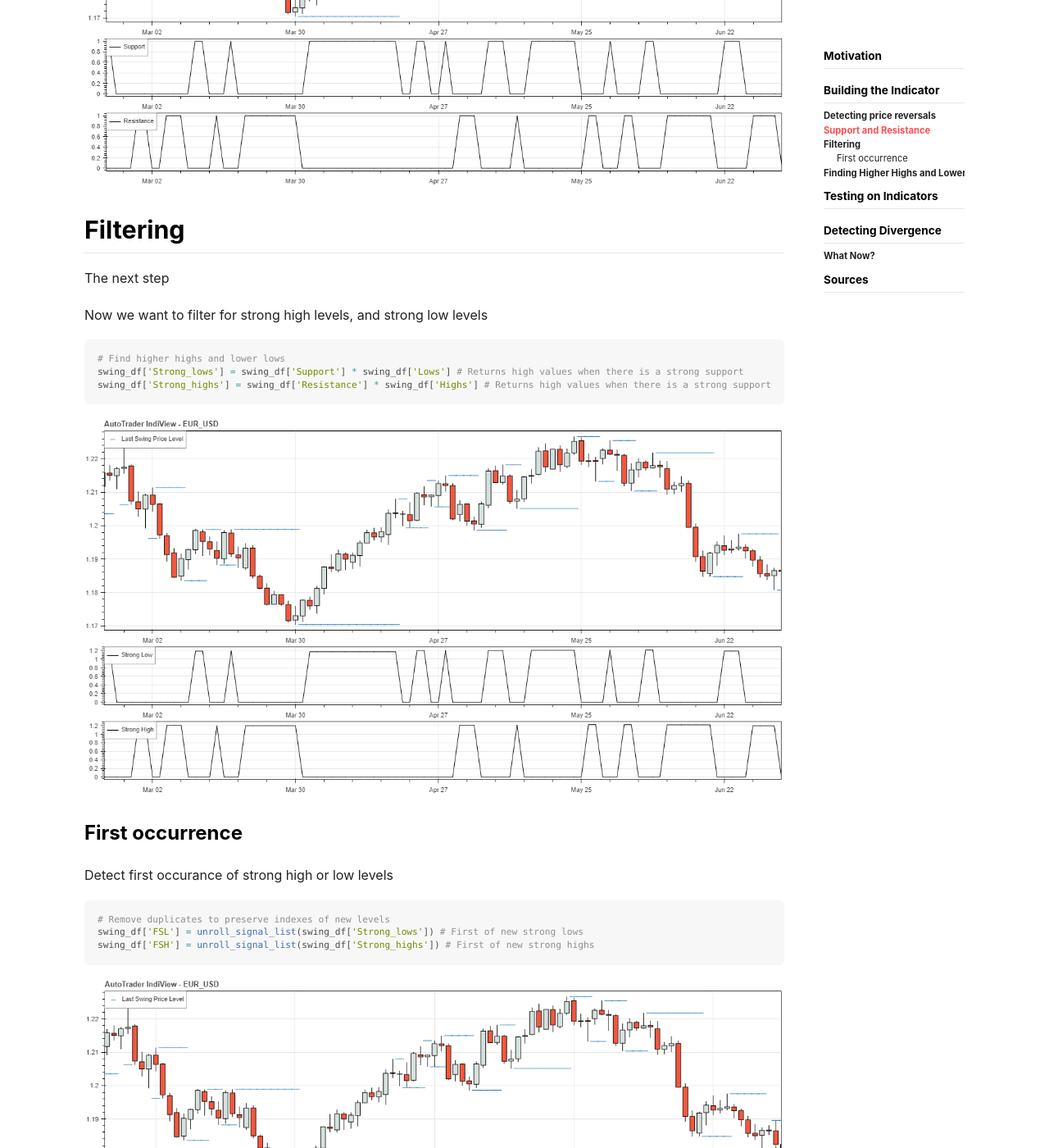
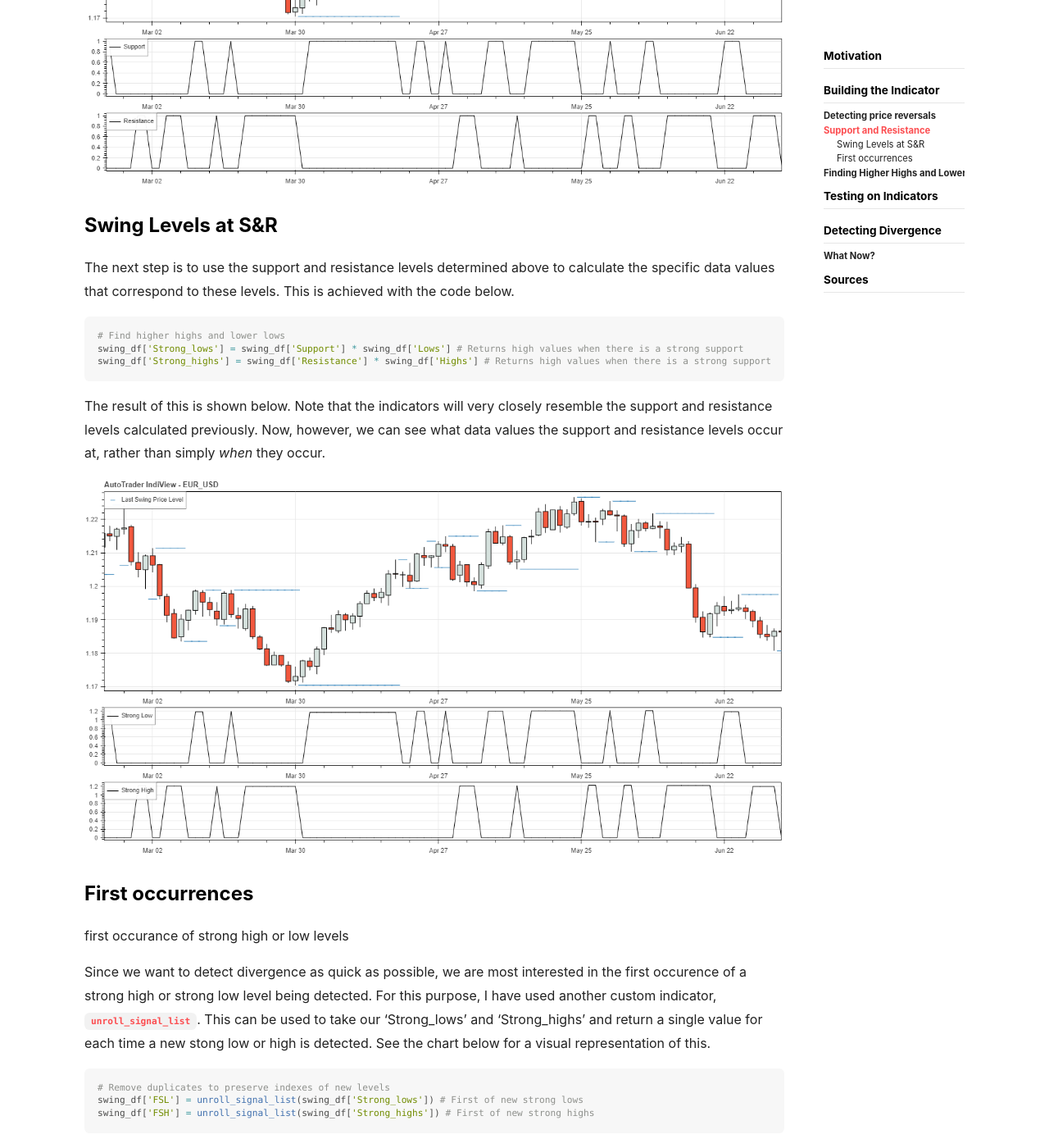
Before and after one commit to kieran-mackle/AutoTrader, a Jekyll site: the page built from content/_posts/2021-11-08-detecting-divergence.md, in a window 1280 px wide and 1400 px high, scrolled down 3603 px. Shown: the whole window at 82% size. Built offline with Jekyll 4.4.1, drawn with Linux system fonts in a browser that asks for light colours; nearby versions of some CDN libraries; some of the changed text lies outside the part shown.

Commit message:
docs: FSL

````diff
--- a/content/_posts/2021-11-08-detecting-divergence.md
+++ b/content/_posts/2021-11-08-detecting-divergence.md
@@ -47,7 +47,7 @@
 
 
 By the end of this post, I hope to have achieved the goals above. As a side note, throughout the rest of the post,
-the charts you see have been generated using using [AutoPlot](../docs/autoplot).
+the charts you see have been generated using using [AutoPlot](../../../docs/autoplot).
 
 
 ## Detecting price reversals
@@ -59,7 +59,7 @@
 
 My approach to solving this problem is more mechanical, and is as follows: by fitting a short-period moving
 average to the dataset, I can use the slope to detect local highs and local lows. This is exactly the approach
-I have implemented in the [`find_swings`](../docs/indicators#swing-detection) utility indicator. This indicator
+I have implemented in the [`find_swings`](../../../docs/indicators#swing-detection) utility indicator. This indicator
 is illustrated on the chart below by the dashed lines. The second plot below the price chart shows the implied
 trend, yielding a value of `1` when a swing low is detected (implying an uptrend) and a value of `-1` when a
 swing high is detected (implying a downtrend).
@@ -75,7 +75,7 @@
 
 
 ## Support and Resistance
-Examing the image above of the detected price swing levels, it is clear that the indicator picks up some movements
+Examing the image of the detected price swing levels above, it is clear that the indicator picks up some movements
 that are not significant levels. As such, we need a way to filter these out, so that we are left with more significant
 support and resistance levels. To do this, I will disregard levels detected that last fewer than 1 candle. The code
 snippet below accomplishes this.
@@ -95,7 +95,7 @@
 
 First, we determine when a new level is detected, `new_level`. This is simply where the most recently detected level does
 not equal the previous level. Next, we count the number of candles since the last swing level was first detected. To do
-this, I make use of the [`candles_between_crosses`](../docs/indicators#candles-between-crosses) indicator. Finally, we can
+this, I make use of the [`candles_between_crosses`](../../../docs/indicators#candles-between-crosses) indicator. Finally, we can
 determine support and resistance levels by filtering out the swing levels which do not last more than 1 candle.
 These support and resistance levels have been added to the chart below. Here you can clearly see that when a swing level
 reaches the specified length of 1 candle, it becomes a support or resistance level.
@@ -116,10 +116,9 @@
 
 
 
-## Filtering
-The next step
-
-Now we want to filter for strong high levels, and strong low levels
+### Swing Levels at S&R
+The next step is to use the support and resistance levels determined above to calculate the specific data values that
+correspond to these levels. This is achieved with the code below.
 
 ```py
 # Find higher highs and lower lows
@@ -127,13 +126,21 @@
 swing_df['Strong_highs'] = swing_df['Resistance'] * swing_df['Highs'] # Returns high values when there is a strong support
 ```
 
+The result of this is shown below. Note that the indicators will very closely resemble the support and resistance levels
+calculated previously. Now, however, we can see what data values the support and resistance levels occur at, rather than
+simply *when* they occur.
+
 ![Strong Levels](/AutoTrader/assets/divergence-blog/strong-levels.png "Strong Levels")
 
 
-### First occurrence
-Detect first occurance of strong high or low levels
+### First occurrences
+first occurance of strong high or low levels
 
-
+Since we want to detect divergence as quick as possible, we are most interested in the first occurence of a strong high or
+strong low level being detected. For this purpose, I have used another custom indicator,
+[`unroll_signal_list`](../../../docs/indicators#unroll-signal-list). This can be used to take our 'Strong_lows' and
+'Strong_highs' and return a single value for each time a new stong low or high is detected. See the chart below for a visual
+representation of this.
 
 ```py
 # Remove duplicates to preserve indexes of new levels
@@ -145,9 +152,8 @@
 
 
 ## Finding Higher Highs and Lower Lows
-
-
-
+Now that we can detect each time a new strong level is achieved, we can detect higher highs and lower lows. First, we can
+calculate the change in successive lows and highs: `low_change` and `high_change` in the code snippet below.
 
 ```py
 # Now compare each non-zero value to the previous non-zero value.
@@ -155,11 +161,12 @@
 high_change = np.sign(swing_df.FSH) * (swing_df.FSH - swing_df.Strong_highs.replace(to_replace=0, method='ffill').shift())
 ```
 
-
+Take a look at what these look like in the chart below. Plotted are the `low_change` values. Note that when a lower low appears,
+the `low_change` is negative. On the other hand, when a higher low appears, the `low_change` is positive.
 
 ![Lows change](/AutoTrader/assets/divergence-blog/lows-change.png "Lows change")
 
-
+Using this information, we can calculate higher highs, lower lows, higher lows and lower highs. This is shown below.
 
 ```py
 swing_df['LL'] = np.where(low_change < 0, True, False)
@@ -167,6 +174,8 @@
 swing_df['HH'] = np.where(high_change > 0, True, False)
 swing_df['LH'] = np.where(high_change < 0, True, False)
 ```
+
+Now, let's look what sort of signals this is giving us. Plotted below are the lower lows, from the column labelled `LL`.
 
 ![Lower Lows](/AutoTrader/assets/divergence-blog/lower-low.png "Lower Lows")
 
@@ -218,13 +227,13 @@
 
 
 The tools developed above have been packaged conveniently into indicators and added to the AutoTrader
-[indicator library](../docs/indicators). You can find them under the following names:
-- [`find_swings`](../docs/indicators#swing-detection)
-- [`classify_swings`](../docs/indicators#classifying-swings)
-- [`detect_divergence`](../docs/indicators#detecting-divergence)
+[indicator library](../../../docs/indicators). You can find them under the following names:
+- [`find_swings`](../../../docs/indicators#swing-detection)
+- [`classify_swings`](../../../docs/indicators#classifying-swings)
+- [`detect_divergence`](../../../docs/indicators#detecting-divergence)
 
 If you do not care about the intermediate steps, you can use the
-[`autodetect_divergence`](../docs/indicators#divergence) indicator, which is a wrapper for the indicators above.
+[`autodetect_divergence`](../../../docs/indicators#divergence) indicator, which is a wrapper for the indicators above.
 
 Next steps,
 Implement into a strategy, backtest
````
